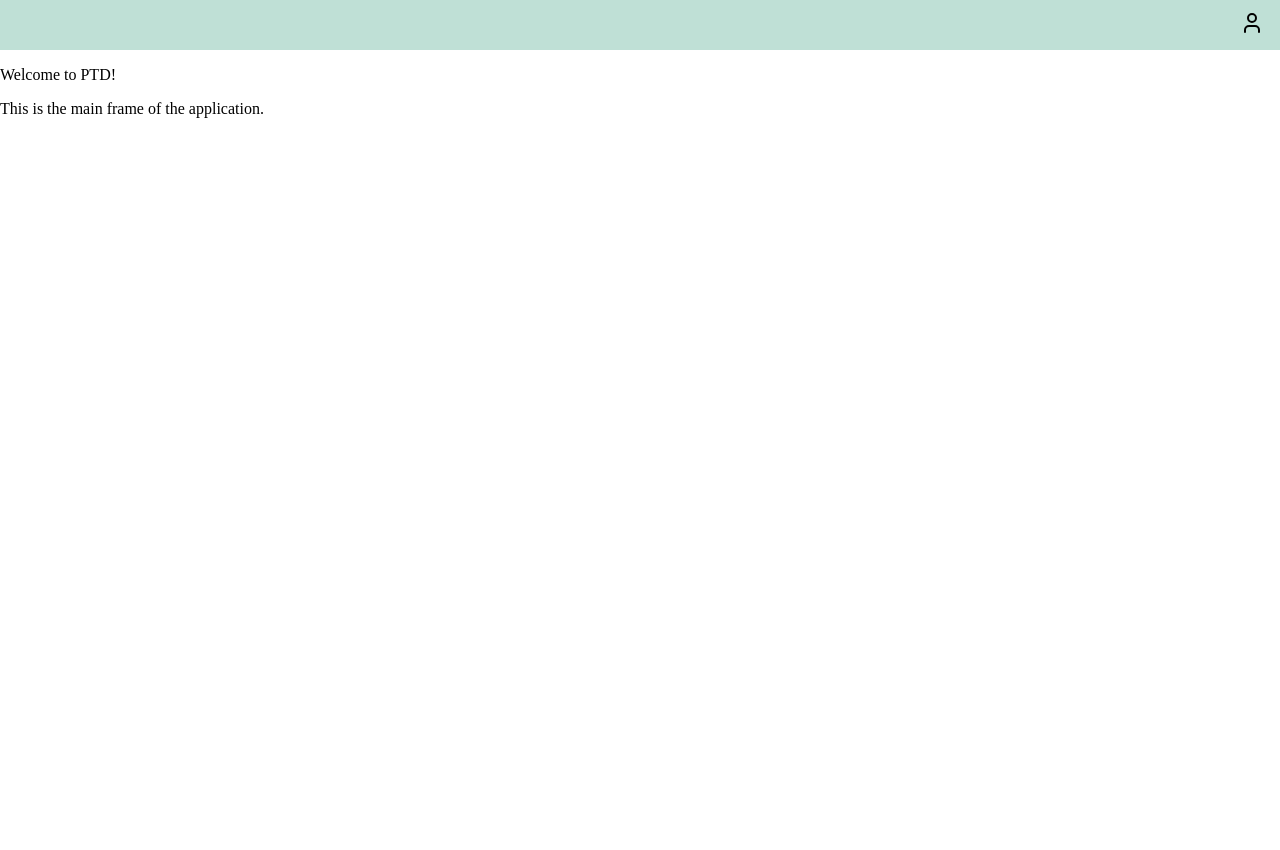
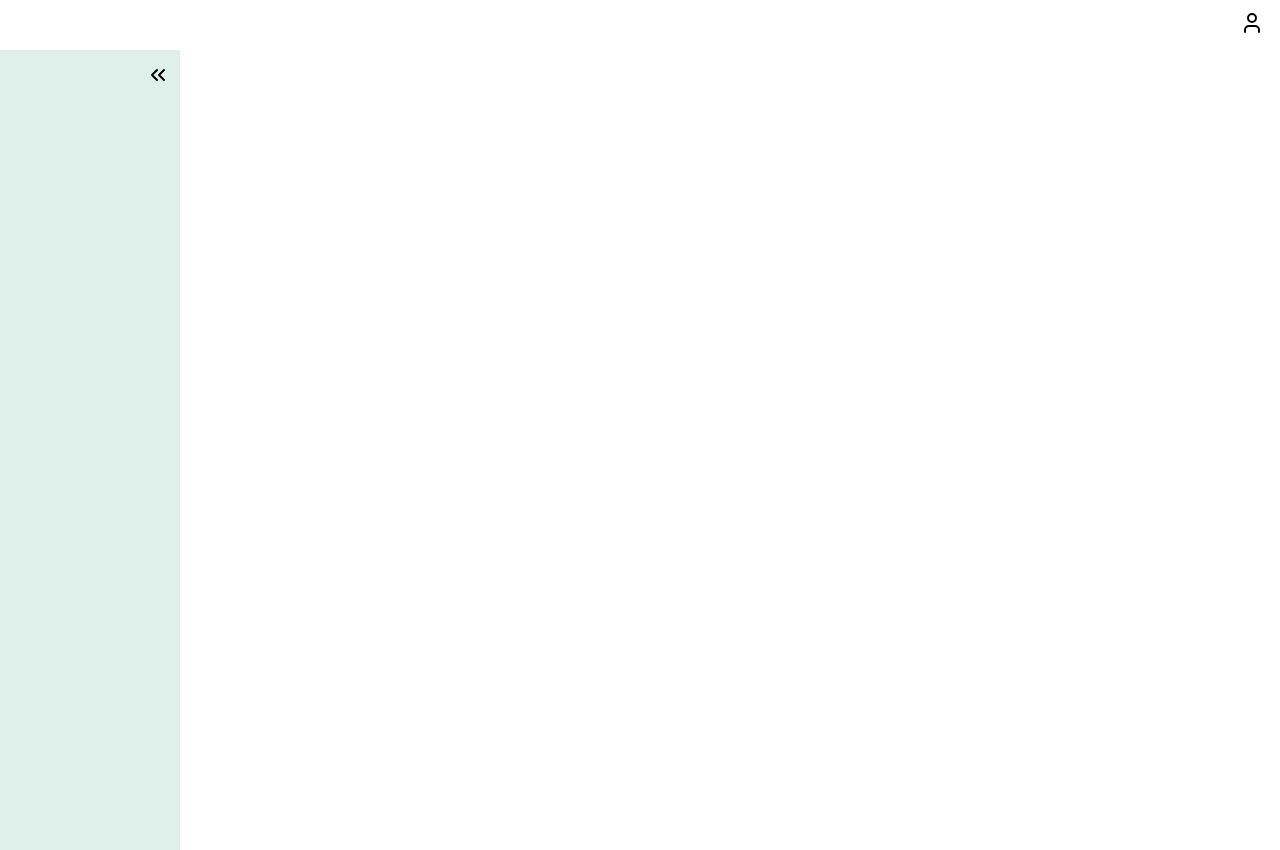
Before and after one commit to BUZZINGPolarBear/Protective-Threat-Detection, a React (Vite) app: page / in a window 1280 px wide. Before the commit the page ends 800 px from the top, so only its background shows below. Built offline with nearby package versions, Linux system fonts and the light colour scheme.

Commit message:
Add: 왼쪽 패널 애니메이션

```diff
--- a/src/App.tsx
+++ b/src/App.tsx
@@ -1,5 +1,5 @@
 import { useState } from "react";
-import { MainFrame } from "./MainFrame/Main.Frame.tsx";
+import { MainFrame } from "./MainFrame/mainFrame.tsx";
 import { GlobalStyle } from "./globalStyle.ts";
 function App() {
 	return (
--- a/src/MainFrame/Main.Frame.tsx
+++ /dev/null
@@ -1,17 +0,0 @@
-import React from "react";
-import * as Styled from "./Styles/styled.mainFrame";
-import { User } from "lucide-react";
-
-export function MainFrame() {
-	return (
-		<div>
-			<Styled.Header>
-				<Styled.UserIconWrapper>
-					<User size={24} />
-				</Styled.UserIconWrapper>
-			</Styled.Header>
-			<p>Welcome to PTD!</p>
-			<p>This is the main frame of the application.</p>
-		</div>
-	);
-}
--- /dev/null
+++ b/src/MainFrame/MainFrame.tsx
@@ -0,0 +1,28 @@
+import React, { useState } from "react";
+import * as Styled from "./Styles/styledMainFrame";
+import { User, ChevronsLeft, ChevronsRight } from "lucide-react";
+
+export function MainFrame() {
+	const [isLeftPanelOpen, setIsLeftPanelOpen] = useState(true);
+
+	return (
+		<div>
+			<Styled.Header>
+				<Styled.UserIconWrapper>
+					<User size={24} />
+				</Styled.UserIconWrapper>
+			</Styled.Header>
+			<Styled.LeftPanel isOpen={isLeftPanelOpen}>
+				<Styled.LeftPanelDiv
+					onClick={() => setIsLeftPanelOpen(!isLeftPanelOpen)}
+				>
+					{isLeftPanelOpen ? (
+						<ChevronsLeft size={24} />
+					) : (
+						<ChevronsRight size={24} />
+					)}
+				</Styled.LeftPanelDiv>
+			</Styled.LeftPanel>
+		</div>
+	);
+}
--- /dev/null
+++ b/src/MainFrame/Styles/interfaceMainFrame.tsx
@@ -0,0 +1,3 @@
+export interface LeftPanelProps {
+	isOpen: boolean;
+}
--- a/src/MainFrame/Styles/styled.mainFrame.tsx
+++ /dev/null
@@ -1,15 +0,0 @@
-import { colorTokens } from "../../tokens/colors";
-import { styled } from "styled-components";
-
-export const Header = styled.header`
-	background-color: ${colorTokens.main_green_40};
-	display: flex;
-	align-items: center;
-	color: ${colorTokens.main_black};
-	padding: 1rem;
-	height: 50px;
-`;
-
-export const UserIconWrapper = styled.div`
-	margin-left: auto;
-`;
--- /dev/null
+++ b/src/MainFrame/Styles/styledMainFrame.tsx
@@ -0,0 +1,42 @@
+import { colorTokens } from "../../tokens/colors";
+import { styled } from "styled-components";
+import { LeftPanelProps } from "./interfaceMainFrame";
+
+export const Header = styled.header`
+	// background-color: ${colorTokens.main_black_20};
+	display: flex;
+	align-items: center;
+	color: ${colorTokens.main_black};
+	padding: 1rem;
+	height: 50px;
+`;
+
+export const UserIconWrapper = styled.div`
+	margin-left: auto;
+`;
+
+export const LeftPanel = styled.div<LeftPanelProps>`
+	display: flex;
+	flex-direction: column;
+	align-items: center;
+	justify-content: flext-start;
+
+	padding-right: 10px;
+	background-color: ${colorTokens.main_green_20};
+	width: ${(props) => (props.isOpen ? "180px" : "60px")};
+	height: 100vh;
+	transition: width 0.3s ease-in-out;
+	display: flex;
+	flex-direction: column;
+`;
+
+export const LeftPanelDiv = styled.div`
+	display: flex;
+	flex-direction: row;
+	align-items: center;
+	justify-content: flex-end;
+	width: 100%;
+	height: 50px;
+	transition: width 0.3s ease-in-out;
+	cursor: pointer;
+`;
```
